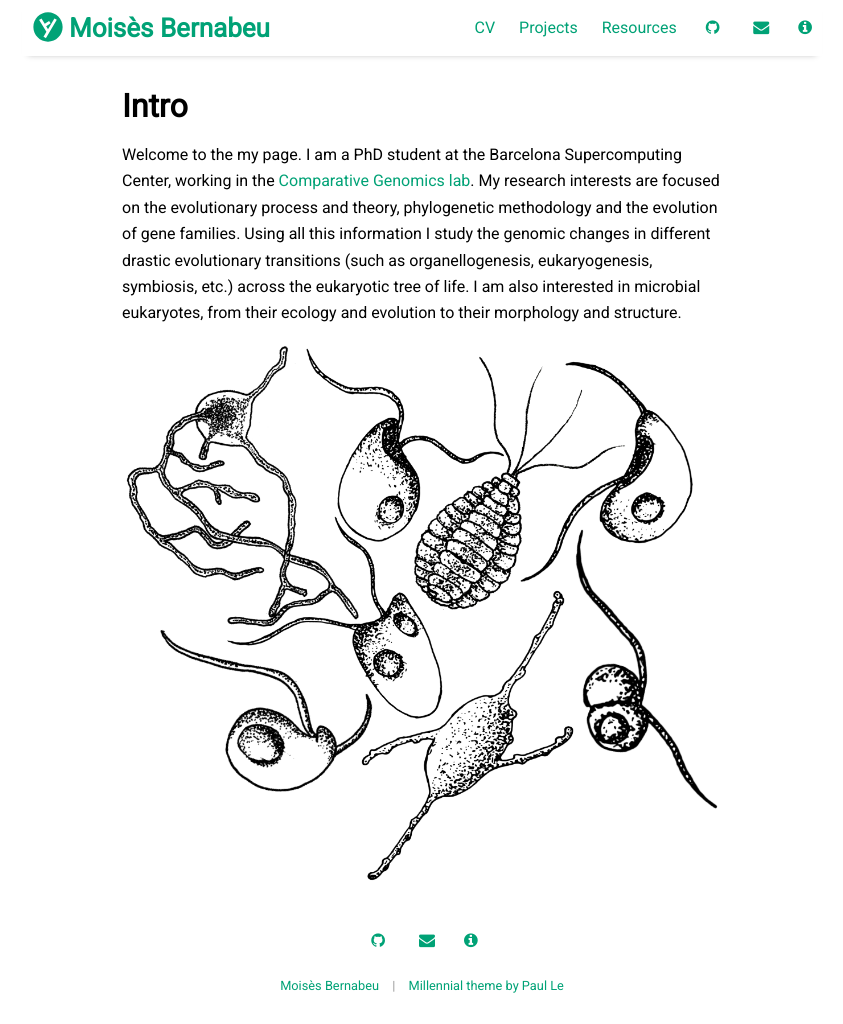
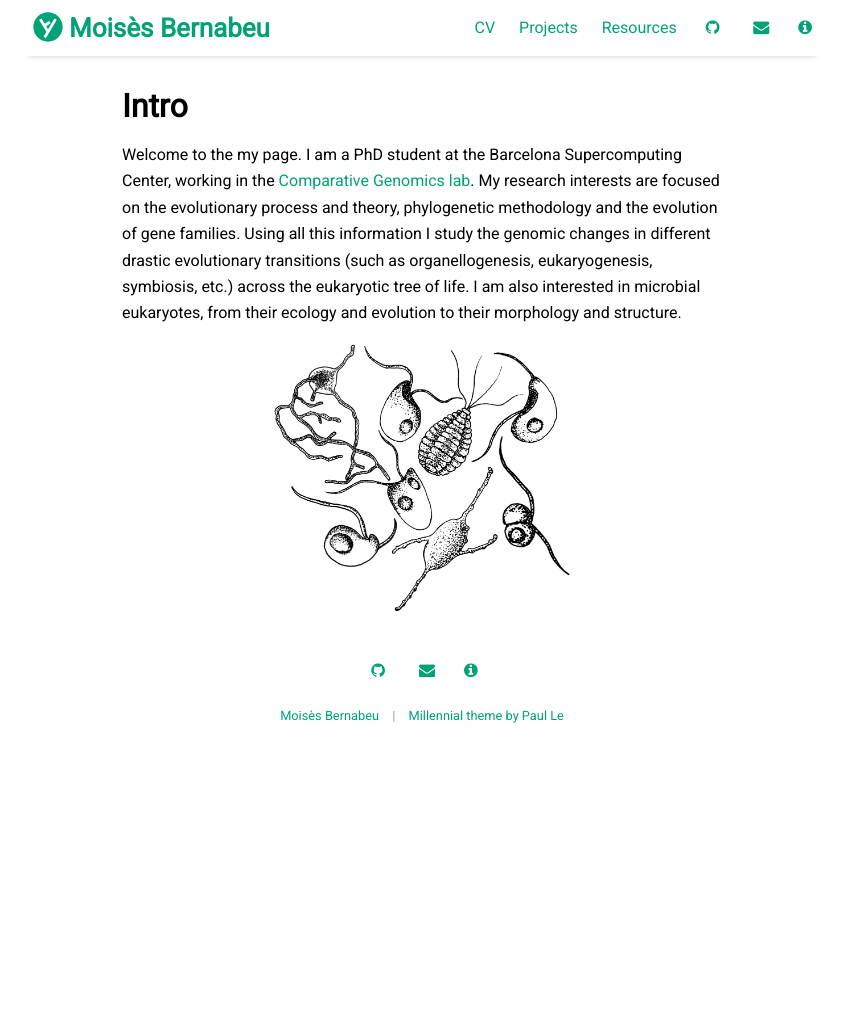
Before and after one commit to moibernabeu/moibernabeu.github.io, a Jekyll site: the page built from index.md, in a window 1280 px wide and 1024 px high. Shown: the whole window, without its empty margins (218-1061 px from the left). Built offline with Jekyll 4.4.1, drawn with Linux system fonts in a browser that asks for light colours; nearby versions of some CDN libraries.

```diff
--- a/index.md
+++ b/index.md
@@ -12,4 +12,4 @@ transitions (such as organellogenesis, eukaryogenesis, symbiosis, etc.)
 across the eukaryotic tree of life. I am also interested in microbial
 eukaryotes, from their ecology and evolution to their morphology and structure.
 
-![Protists drawn by Moisès](/assets/img/protists_bw.png)
+<img src="/assets/img/protists_bw.png" alt="drawing" width="50%"/>
```
